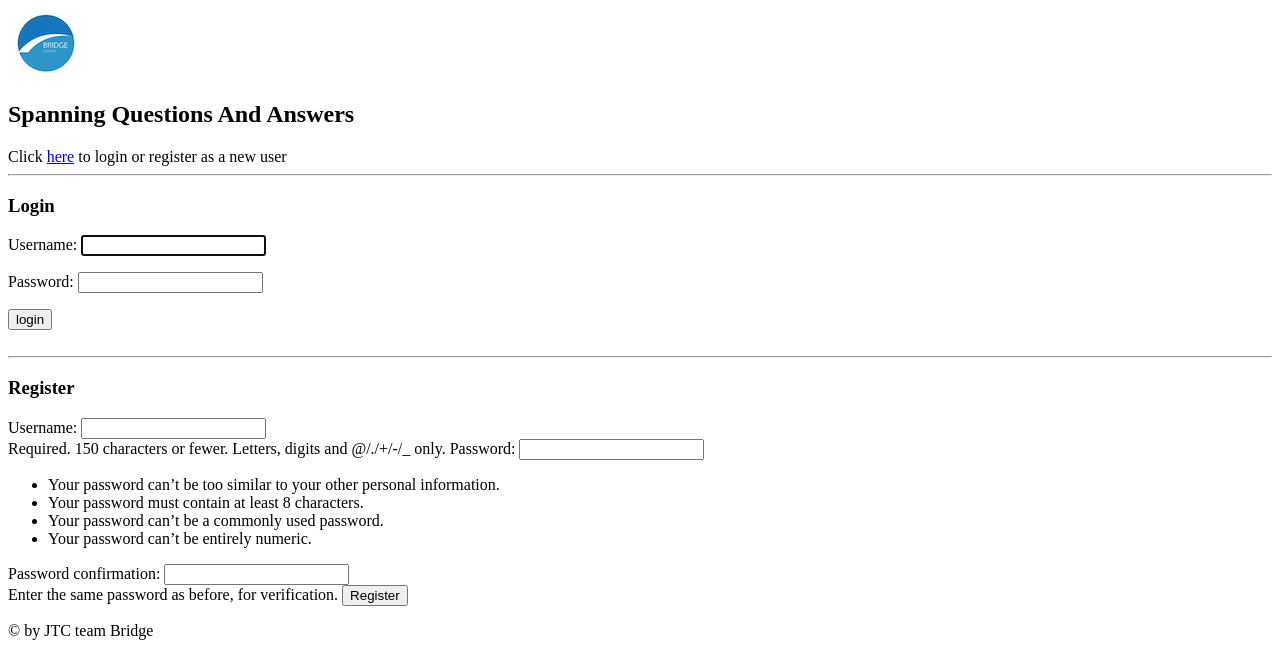
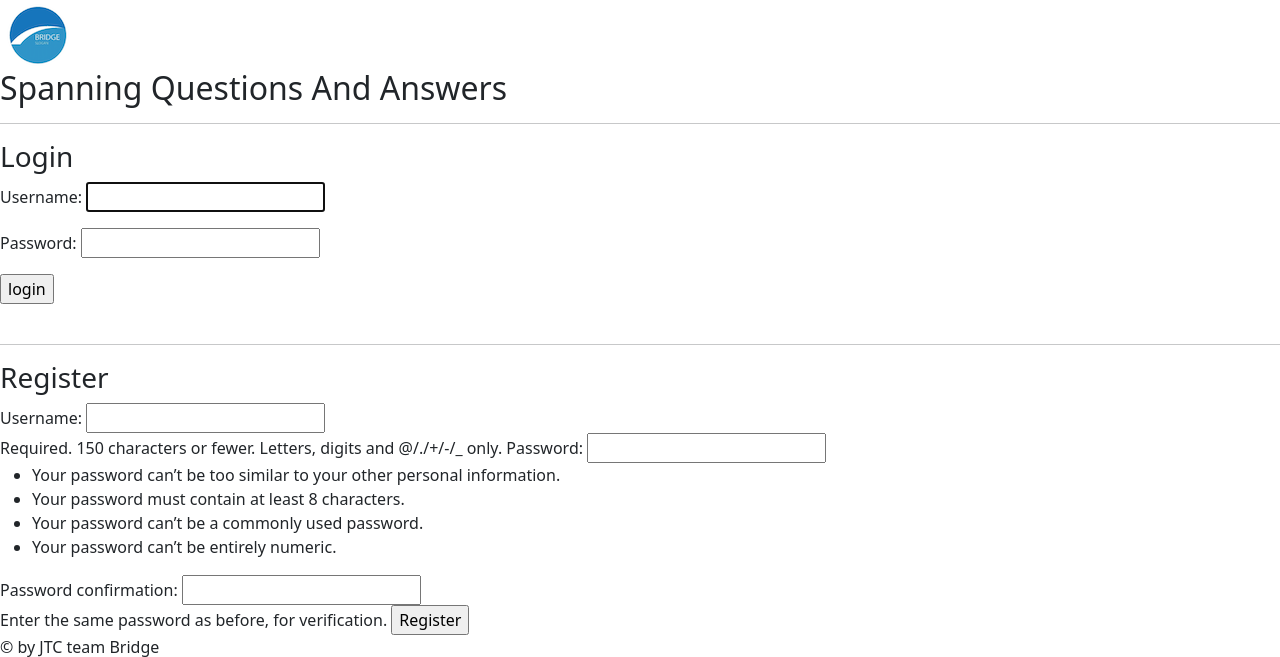
Before and after one commit to ponyNYC/bridge_2022, a Django app: page /bridge/authentication in a window 1280 px wide. Shown: the top 657 px of the page. Run offline with Django 4.2, Linux system fonts and the light colour scheme.

Commit message:
reverted to separate view and template for login and registration

```diff
--- a/bridge/bridgeapp/templates/home.html
+++ b/bridge/bridgeapp/templates/home.html
@@ -5,6 +5,7 @@
         <meta http-equiv="X-UA-Compatible" content="IE=edge" />
         <meta name="viewport" content="width=device-width, initial-scale=1.0" />
         <title>Bridge App</title>
+        <link href="https://cdn.jsdelivr.net/npm/bootstrap@5.2.0-beta1/dist/css/bootstrap.min.css" rel="stylesheet" integrity="sha384-0evHe/X+R7YkIZDRvuzKMRqM+OrBnVFBL6DOitfPri4tjfHxaWutUpFmBp4vmVor" crossorigin="anonymous">
         <link rel="stylesheet" href="/static/styles.css" />
     </head>
     <body>
@@ -22,10 +23,10 @@
                     {% endfor %}
                 </ul>
                 {% if user.is_authenticated %}
-                <h3>You are logged in as: {{ user.username }} </h3>
-                <h4>Click here to <a href="{% url 'logout' %}">log out</a></h4>
+                <h5>Welcome {{ user.username }}! </h5>
+                <h6>Click here to <a href="{% url 'logout' %}">log out</a></h6>
                 {% else %}
-                Click <a href="{% url 'authentication' %}">here</a>  to login or register as a new user
+
                 {% endif %}
             </nav>
             <hr>
@@ -57,5 +58,6 @@
                 </ul>
             </nav>
         </footer>
+        <script src="https://cdn.jsdelivr.net/npm/bootstrap@5.2.0-beta1/dist/js/bootstrap.bundle.min.js" integrity="sha384-pprn3073KE6tl6bjs2QrFaJGz5/SUsLqktiwsUTF55Jfv3qYSDhgCecCxMW52nD2" crossorigin="anonymous"></script>
     </body>
 </html>
--- a/bridge/bridgeapp/templates/registration/authentication.html
+++ b/bridge/bridgeapp/templates/registration/authentication.html
@@ -8,14 +8,15 @@
     <p>You do not have permission to access that page.</p>
     {% endif %}
     <h3>Login</h3>
-    <form method="post" action="{% url 'login' %}">
-        {% csrf_token %}
+    <form class="form-inline" method="post" action="{% url 'login' %}">
+        <div class="form-group">{% csrf_token %}
 
         <p>Username: {{ login_form.username }} </p>
         <p>Password: {{ login_form.password }} </p>
 
         <input type="submit" value="login">
         <input type="hidden" name="next" value="{{ next }}">
+        </div>
     </form>
 </section>
 <br><hr>
```
Also changed, not shown: bridge/bridgeapp/views.py (+21 -0 lines).
